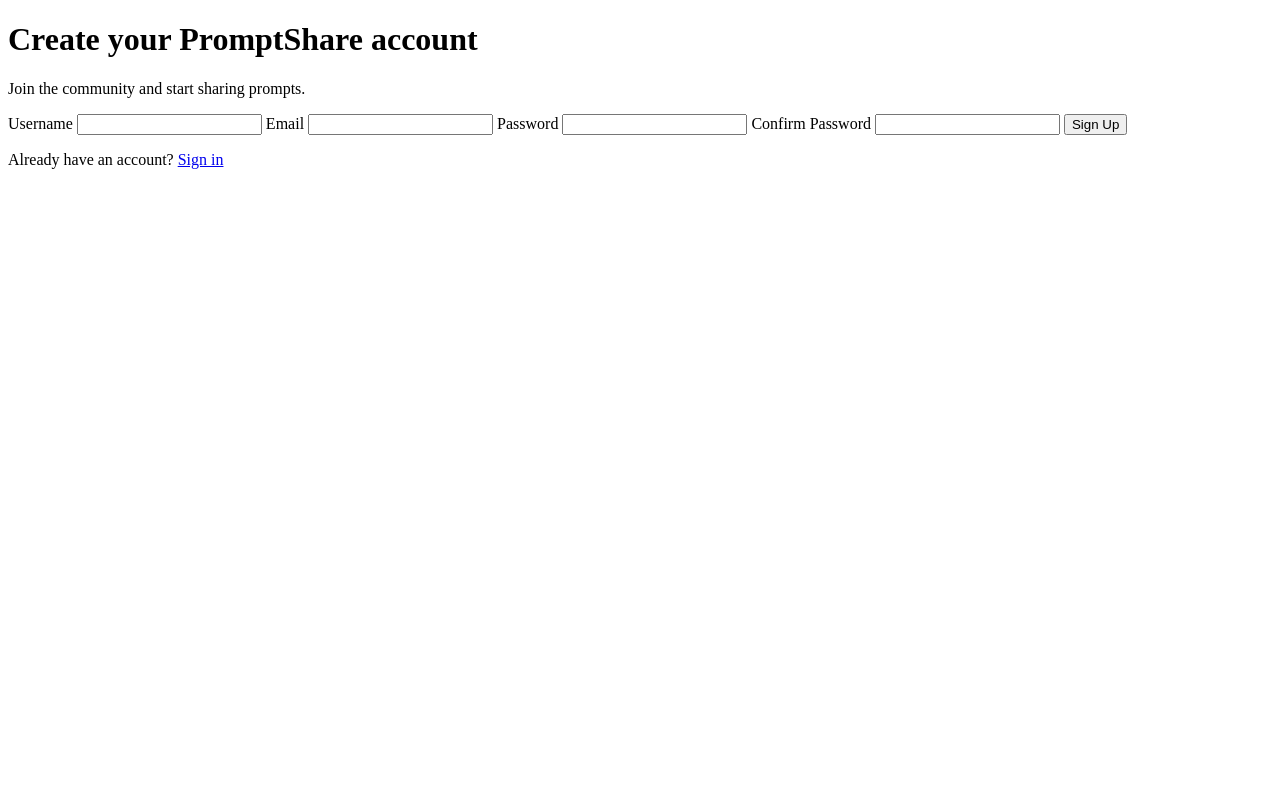
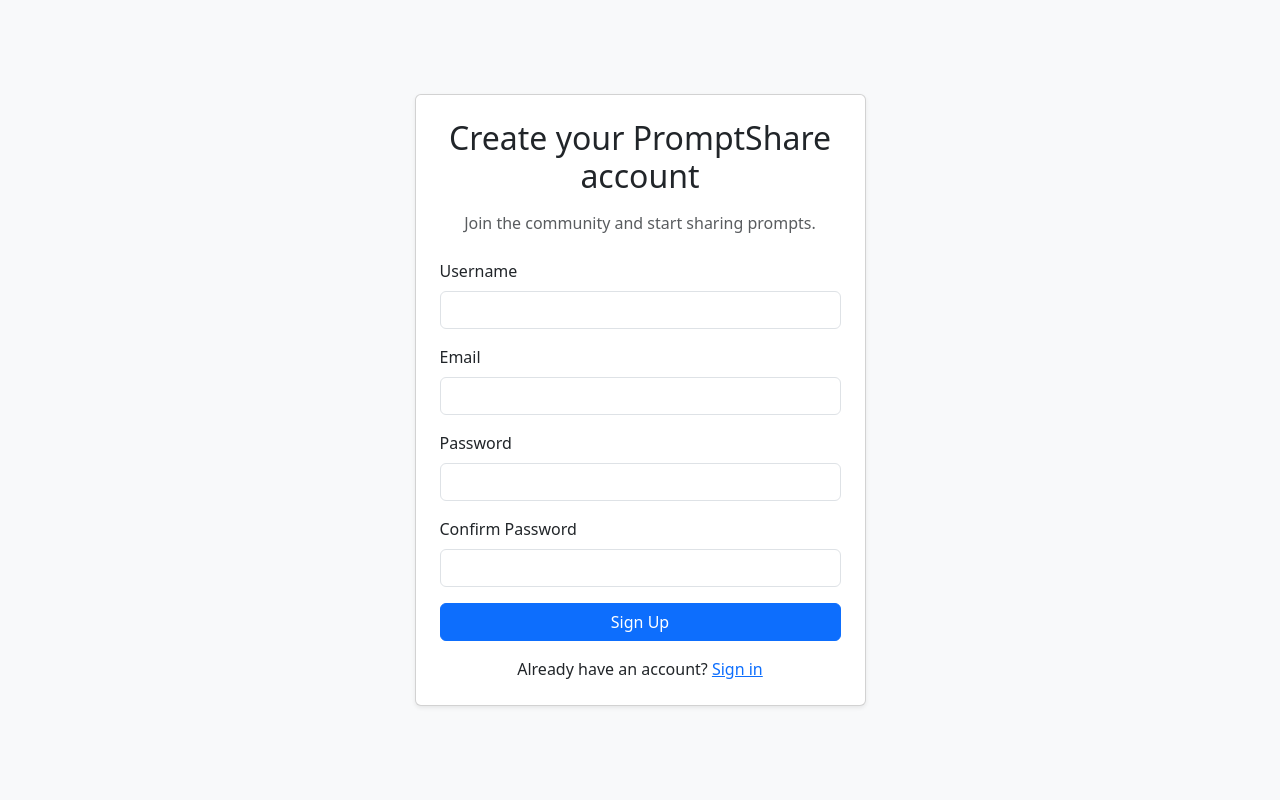
Before and after one commit to sunjol/CITS3403_5505_Project, a Python web app: template templates/signup.html in a window 1280 px wide. Run offline with Jinja, Linux system fonts and the light colour scheme; the template is opened without the code that fills it, so the values that code supplies are empty.

Commit message:
Add Bootstrap CDN and card layout to sign up page

```diff
--- a/templates/signup.html
+++ b/templates/signup.html
@@ -2,28 +2,52 @@
 <html lang="en">
 <head>
     <meta charset="UTF-8">
+    <meta name="viewport" content="width=device-width, initial-scale=1.0">
     <title>Sign Up - PromptShare</title>
+    <link href="https://cdn.jsdelivr.net/npm/bootstrap@5.3.2/dist/css/bootstrap.min.css" rel="stylesheet">
 </head>
-<body>
-    <h1>Create your PromptShare account</h1>
-    <p>Join the community and start sharing prompts.</p>
+<body class="bg-light">
+    <div class="container">
+        <div class="row justify-content-center min-vh-100 align-items-center">
+            <div class="col-md-6 col-lg-5">
+                <div class="card shadow-sm">
+                    <div class="card-body p-4">
+                        <h2 class="card-title text-center mb-3">Create your PromptShare account</h2>
+                        <p class="text-muted text-center mb-4">Join the community and start sharing prompts.</p>
 
-    <form id="signup-form" action="/signup" method="POST">
-        <label for="username">Username</label>
-        <input type="text" id="username" name="username">
+                        <form id="signup-form" action="/signup" method="POST">
+                            <div class="mb-3">
+                                <label for="username" class="form-label">Username</label>
+                                <input type="text" class="form-control" id="username" name="username">
+                            </div>
 
-        <label for="email">Email</label>
-        <input type="email" id="email" name="email">
+                            <div class="mb-3">
+                                <label for="email" class="form-label">Email</label>
+                                <input type="email" class="form-control" id="email" name="email">
+                            </div>
 
-        <label for="password">Password</label>
-        <input type="password" id="password" name="password">
+                            <div class="mb-3">
+                                <label for="password" class="form-label">Password</label>
+                                <input type="password" class="form-control" id="password" name="password">
+                            </div>
 
-        <label for="confirm-password">Confirm Password</label>
-        <input type="password" id="confirm-password" name="confirm_password">
+                            <div class="mb-3">
+                                <label for="confirm-password" class="form-label">Confirm Password</label>
+                                <input type="password" class="form-control" id="confirm-password" name="confirm_password">
+                            </div>
 
-        <button type="submit">Sign Up</button>
-    </form>
+                            <button type="submit" class="btn btn-primary w-100">Sign Up</button>
+                        </form>
 
-    <p>Already have an account? <a href="/signin">Sign in</a></p>
+                        <p class="text-center mt-3 mb-0">
+                            Already have an account? <a href="/signin">Sign in</a>
+                        </p>
+                    </div>
+                </div>
+            </div>
+        </div>
+    </div>
+
+    <script src="https://cdn.jsdelivr.net/npm/bootstrap@5.3.2/dist/js/bootstrap.bundle.min.js"></script>
 </body>
 </html>
```
